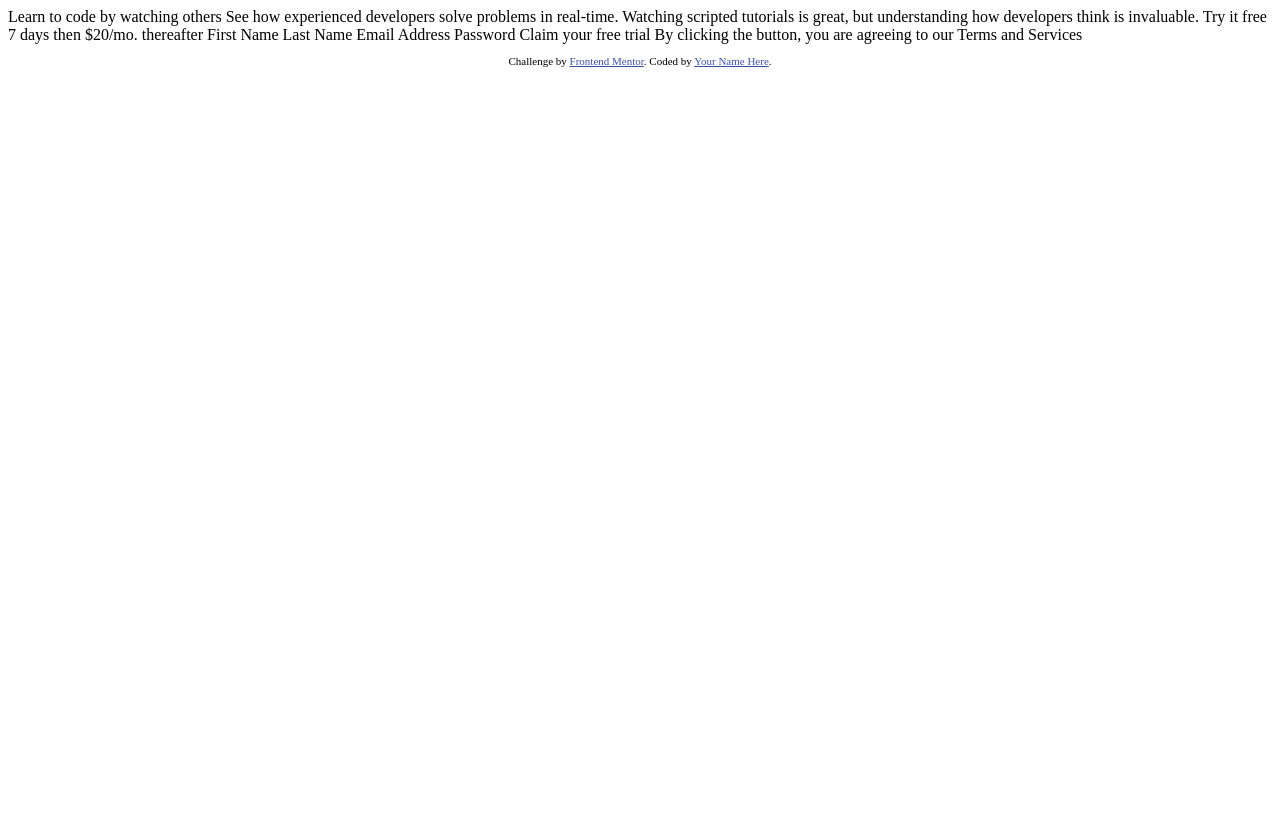
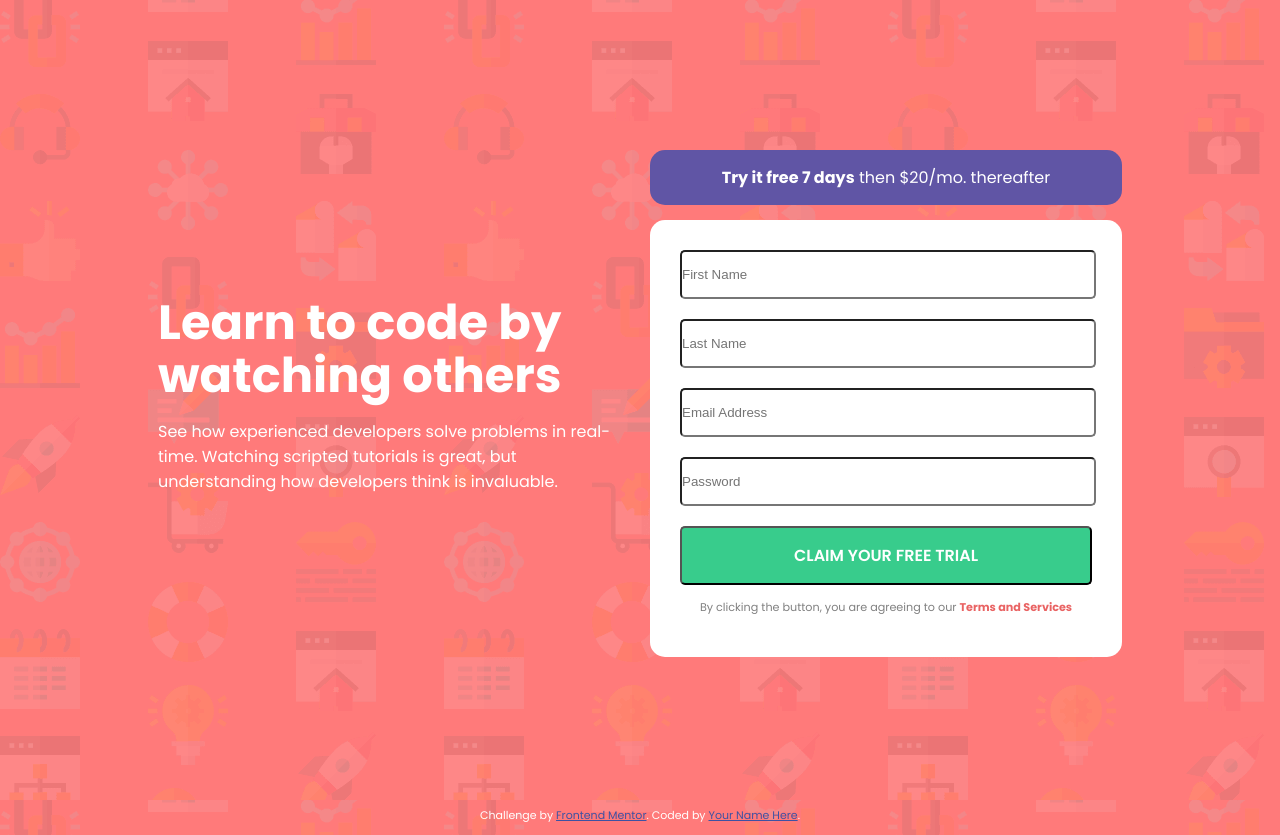
Before and after one commit to mujpao/intro-component-with-signup-form, a plain HTML site: page index.html in a window 1280 px wide. Before the commit the page ends 800 px from the top, so only its background shows below. Drawn offline with Linux system fonts and the light colour scheme.

Commit message:
Implement basic functionality

```diff
--- /dev/null
+++ b/css/styles.css
@@ -0,0 +1,76 @@
+body {
+    background-color: hsl(0, 100%, 74%);
+    background-image: url("../images/bg-intro-desktop.png");
+    color: white;
+    font-family: 'Poppins', sans-serif;
+}
+
+h1 {
+    font-size: 3rem;
+    line-height: 1.1;
+    margin: 0;
+}
+
+#sign-up-container {
+    display: flex;
+    align-items: center;
+    margin: 150px;
+    gap: 20px;
+}
+
+.flex-item {
+    flex: 1;
+}
+
+#form-container {
+    text-align: center;
+}
+
+#pricing {
+    background-color:  hsl(248, 32%, 49%);
+    padding: 15px;
+    border-radius: 15px;
+}
+
+#pricing span {
+    font-weight: 700;
+}
+
+#card {
+    color: gray;
+    margin-top: 15px;
+    background-color: white;
+    padding: 30px;
+    border-radius: 15px;
+}
+
+#card input {
+    width: 100%;
+    display: block;
+    padding: 15px 0;
+    margin-bottom: 20px;
+    border-radius: 5px;
+}
+
+#card button {
+    background-color: hsl(154, 59%, 51%);
+    color: white;
+    font-family: 'Poppins', sans-serif;
+    font-size: 1rem;
+    font-weight: 600;
+    text-transform: uppercase;
+    width: 100%;
+    padding: 15px 0;
+    margin-bottom: 3px;
+    border-radius: 5px;
+}
+
+#terms {
+    font-size: 0.7rem;
+}
+
+#terms a {
+    color: hsl(0, 75%, 65%);
+    font-weight: 700;
+    text-decoration: none;
+}
--- a/index.html
+++ b/index.html
@@ -1,36 +1,73 @@
 <!DOCTYPE html>
 <html lang="en">
+
 <head>
   <meta charset="UTF-8">
-  <meta name="viewport" content="width=device-width, initial-scale=1.0"> <!-- displays site properly based on user's device -->
+  <meta name="viewport" content="width=device-width, initial-scale=1.0">
 
   <link rel="icon" type="image/png" sizes="32x32" href="./images/favicon-32x32.png">
+
+  <!-- Google Fonts -->
+  <link rel="preconnect" href="https://fonts.googleapis.com">
+  <link rel="preconnect" href="https://fonts.gstatic.com" crossorigin>
+  <link href="https://fonts.googleapis.com/css2?family=Poppins:wght@400;500;600;700&display=swap" rel="stylesheet">
+
+  <link rel="stylesheet" href="css/styles.css">
 
   <title>Frontend Mentor | Intro component with sign up form</title>
 
   <!-- Feel free to remove these styles or customise in your own stylesheet 👍 -->
   <style>
-    .attribution { font-size: 11px; text-align: center; }
-    .attribution a { color: hsl(228, 45%, 44%); }
+    .attribution {
+      font-size: 11px;
+      text-align: center;
+    }
+
+    .attribution a {
+      color: hsl(228, 45%, 44%);
+    }
   </style>
 </head>
+
 <body>
+  <section id="sign-up-container">
+    <div id="overview" class="flex-item">
+      <h1>Learn to code by watching others</h1>
 
-  Learn to code by watching others
+      <p>See how experienced developers solve problems in real-time. Watching scripted tutorials is great,
+        but understanding how developers think is invaluable.</p>
+    </div>
 
-  See how experienced developers solve problems in real-time. Watching scripted tutorials is great,
-  but understanding how developers think is invaluable.
+    <div id="form-container" class="flex-item">
+      <div id="pricing"><span>Try it free 7 days</span> then $20/mo. thereafter</div>
 
-  Try it free 7 days then $20/mo. thereafter
+      <div id="card">
+        <form novalidate>
+          <!-- <label for="firstname">First Name</label> -->
+          <input type="text" name="firstname" id="firstname" placeholder="First Name" required>
+          <span class="error" aria-live="polite"></span>
 
-  First Name
-  Last Name
-  Email Address
-  Password
+          <!-- <label for="lastname">Last Name</label> -->
+          <input type="text" name="lastname" id="lastname" placeholder="Last Name" required>
+          <span class="error" aria-live="polite"></span>
 
-  Claim your free trial
+          <!-- <label for="emailaddr">Email Address</label> -->
+          <input type="email" name="emailaddr" id="emailaddr" placeholder="Email Address" required>
+          <span class="error" aria-live="polite"></span>
 
-  By clicking the button, you are agreeing to our Terms and Services
+          <!-- <label for="password">Password</label> -->
+          <input type="password" name="password" id="password" placeholder="Password" required>
+          <span class="error" aria-live="polite"></span>
+
+          <button type="submit">Claim your free trial</button>
+        </form>
+        <div id="terms">
+          <p>By clicking the button, you are agreeing to our <a href="#">Terms and Services</a></p>
+        </div>
+      </div>
+
+    </div>
+  </section>
 
   <footer>
     <p class="attribution">
@@ -38,5 +75,8 @@
       Coded by <a href="#">Your Name Here</a>.
     </p>
   </footer>
+
+  <script src="index.js"></script>
 </body>
+
 </html>
--- /dev/null
+++ b/index.js
@@ -0,0 +1,39 @@
+function InputData(id, errorMsg) {
+    this.id = id;
+    this.errorMsg = errorMsg;
+}
+
+function showError(errorElement, errorMsg) {
+    errorElement.textContent = errorMsg;
+    errorElement.className = 'error active';
+}
+
+const inputs = [
+    new InputData("firstname", "First Name cannot be empty"),
+    new InputData("lastname", "Last Name cannot be empty"),
+    new InputData("emailaddr", "Looks like this is not an email"),
+    new InputData("password", "Password cannot be empty"),
+];
+
+const form = document.getElementsByTagName("form")[0];
+
+for (const input of inputs) {
+    const inputElement = document.getElementById(input.id);
+    const errorElement = document.querySelector(`#${input.id} + span.error`);
+
+    inputElement.addEventListener("input", function() {
+        if (inputElement.validity.valid) {
+            errorElement.textContent = '';
+            errorElement.className = 'error';
+        } else {
+            showError(errorElement, input.errorMsg);
+        }
+    });
+
+    form.addEventListener("submit", function(e) {
+        if (!inputElement.validity.valid) {
+            showError(errorElement, input.errorMsg);
+            e.preventDefault();
+        }
+    });
+}
```
